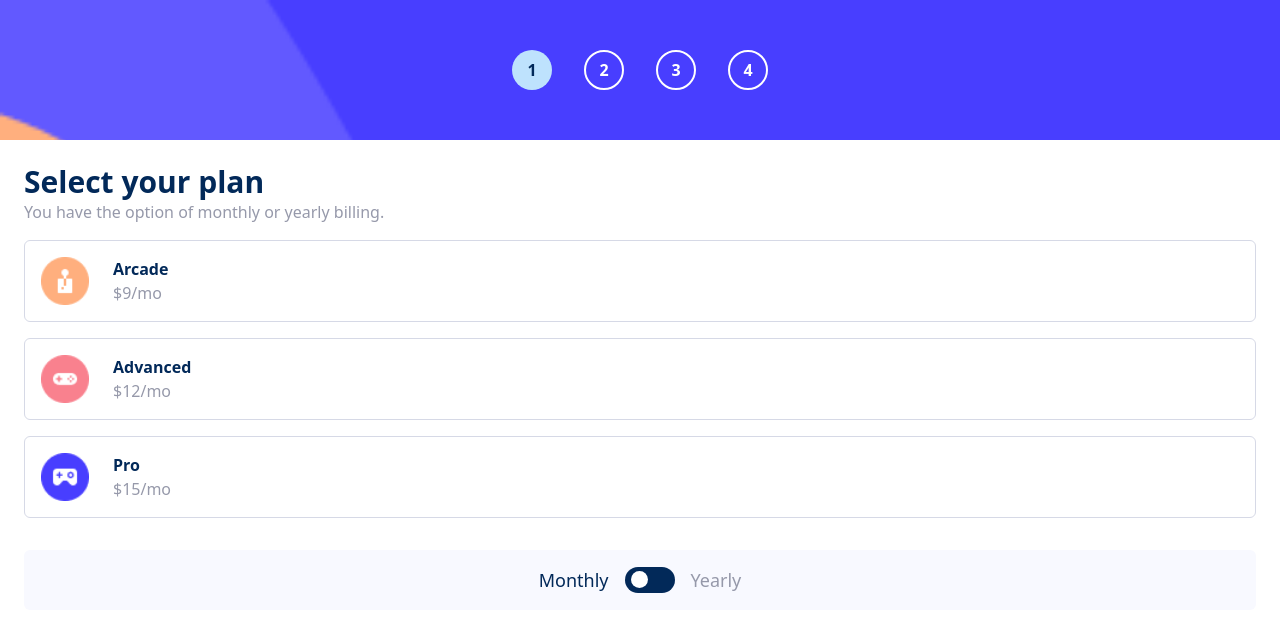
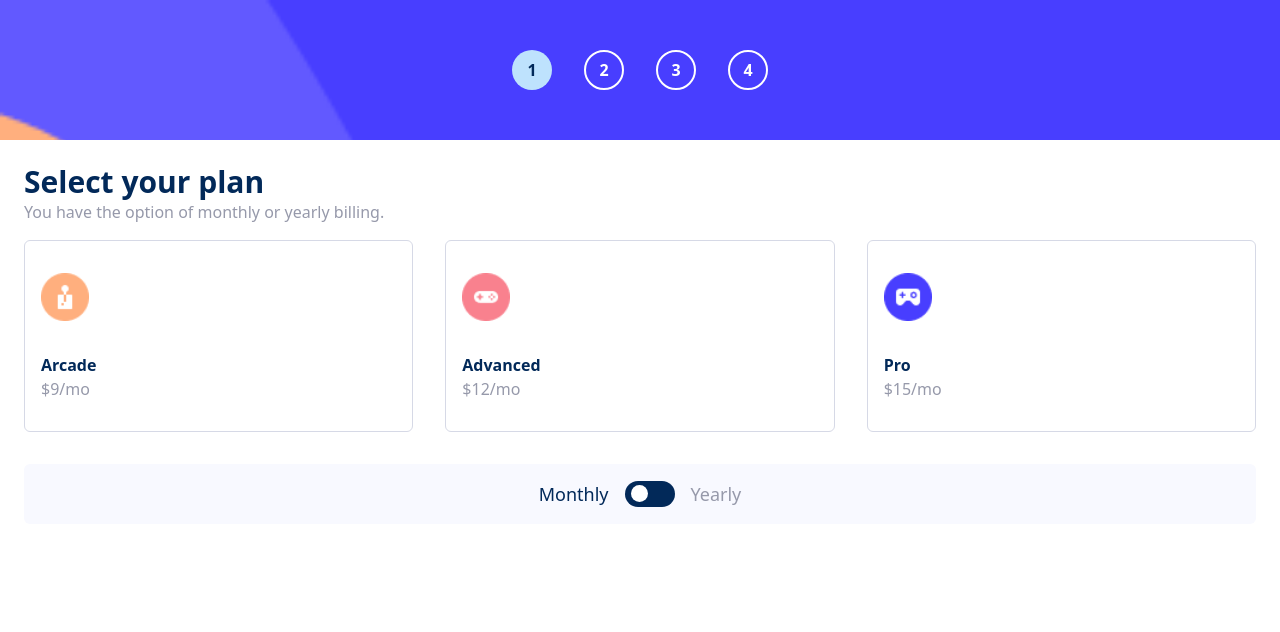
Before and after one commit to elizabet-bagdasaryan/multi-step-form, a React (Vite) app: page /plan in a window 1280 px wide. Shown: the top 632 px of the page. Built offline with nearby package versions, Linux system fonts and the light colour scheme.

Commit message:
style: add responsiveness

```diff
--- a/src/Pages/Add.tsx
+++ b/src/Pages/Add.tsx
@@ -1,11 +1,28 @@
+import { useState } from "react";
+
 function Add(){
+  const [clickedService, setClickedService] = useState(false);
+  const [clickedStorage, setClickedStorage] = useState(false);
+  const [clickedProf, setClickedProf] = useState(false);
+
+  function handleService() {
+    setClickedService(prevState => !prevState)
+  }
+
+  function handleStorage() {
+    setClickedStorage(prevState => !prevState)
+  }
+
+  function handleProf() {
+    setClickedProf(prevState => !prevState)
+  }
   return(
     <div className="p-6">
     <h2 className="text-3xl text-denim font-bold">Pick add-ons</h2>
     <p className="text-gray">Add-ons help enhance your gaming experience.</p>
-    <div className="flex border border-1 border-gbor rounded-md p-2 w-full items-center justify-between mt-6">
+    <div onClick={handleService} className={clickedService ? "flex border border-1 border-purple bg-lightgrey rounded-md p-2 w-full items-center justify-between mt-6":"flex border border-1 border-gbor rounded-md p-2 w-full items-center justify-between mt-6" }>
     <div className="flex items-center">
-    <input type="checkbox"  id="1" className="w-5 h-5 mr-4"/>
+    <input type="checkbox"  id="1" className="w-5 h-5 mr-4" onClick={handleService}/>
     <label htmlFor="1">
         <p className="text-denim font-bold">Online service</p>
         <p className="text-gray text-xs">Access to multiplayer games</p>
@@ -13,7 +30,7 @@ function Add(){
       </div>
       <p className="text-purple font-bold">+$1/mo</p>
     </div>
-    <div className="flex border border-1 border-gbor rounded-md p-2 w-full items-center justify-between mt-6">
+    <div onClick={handleStorage} className={clickedStorage ? "flex border border-1 border-purple bg-lightgrey rounded-md p-2 w-full items-center justify-between mt-6":"flex border border-1 border-gbor rounded-md p-2 w-full items-center justify-between mt-6" }>
     <div className="flex items-center">
     <input type="checkbox"  id="2" className="w-5 h-5 mr-4"/>
     <label htmlFor="2">
@@ -23,7 +40,7 @@ function Add(){
       </div>
       <p className="text-purple font-bold">+$2/mo</p>
     </div>
-    <div className="flex border border-1 border-gbor rounded-md p-2 w-full items-center justify-between mt-6">
+    <div onClick={handleProf} className={clickedProf ? "flex border border-1 border-purple bg-lightgrey rounded-md p-2 w-full items-center justify-between mt-6":"flex border border-1 border-gbor rounded-md p-2 w-full items-center justify-between mt-6" }>
     <div className="flex items-center">
     <input type="checkbox"  id="3" className="w-5 h-5 mr-4"/>
     <label htmlFor="3">
--- a/src/Pages/Plan/Plan.tsx
+++ b/src/Pages/Plan/Plan.tsx
@@ -26,11 +26,12 @@ function Plan(){
 
     <h2 className="text-3xl text-denim font-bold">Select your plan</h2>
     <p className="text-gray">You have the option of monthly or yearly billing.</p>
+    <div className="md:flex ">
     <div
     onClick={() => handlePlan(1)}
-    className={clickedPlan === 1 ? "flex w-full border border-1 border-purple bg-lightgrey rounded-md p-4 mt-4" : "flex w-full border border-1 border-gbor rounded-md p-4 mt-4"}
+    className={ clickedPlan === 1 ? "flex w-full border border-1 border-purple bg-lightgrey rounded-md p-4 mt-4 md:h-48 md:block   mr-8" : "flex w-full border border-1 border-gbor rounded-md p-4 mt-4 md:h-48 md:block   mr-8"}
     >
-<img src={Arcade} className="w-12 h-12 mr-6"/>
+<img src={Arcade} className="w-12 h-12 mr-6 md:mt-4 mb-8"/>
 <div>
     <p className="text-denim font-bold">Arcade</p>
     { billing ? (
@@ -44,8 +45,8 @@ function Plan(){
 
     </div>
     <div onClick={() => handlePlan(2)}
-    className={clickedPlan === 2 ? "flex w-full border border-1 border-purple bg-lightgrey rounded-md p-4 mt-4" : "flex w-full border border-1 border-gbor rounded-md p-4 mt-4"}>
-<img src={Advanced} className="w-12 h-12 mr-6"/>
+    className={clickedPlan === 2 ? "flex w-full border border-1 border-purple bg-lightgrey rounded-md p-4 mt-4 md:h-48 md:block   mr-8" : "flex w-full border border-1 border-gbor rounded-md p-4 mt-4 md:block mr-8"}>
+<img src={Advanced} className="w-12 h-12 mr-6 md:mt-4 mb-8"/>
 <div>
     <p className="text-denim font-bold">Advanced</p>
     { billing ? (
@@ -59,8 +60,8 @@ function Plan(){
     </div>
 
     <div onClick={() => handlePlan(3)}
-    className={clickedPlan === 3 ? "flex w-full border border-1 border-purple bg-lightgrey rounded-md p-4 mt-4" : "flex w-full border border-1 border-gbor rounded-md p-4 mt-4"}>
-<img src={Pro} className="w-12 h-12 mr-6"/>
+    className={clickedPlan === 3 ? "flex w-full border border-1 border-purple bg-lightgrey rounded-md p-4 mt-4 md:h-48 md:block  " : "flex w-full border border-1 border-gbor rounded-md p-4 mt-4 md:block "}>
+<img src={Pro} className="w-12 h-12 mr-6 md:mt-4 mb-8"/>
 <div>
     <p className="text-denim font-bold">Pro</p>
     { billing ? (
@@ -69,6 +70,7 @@ function Plan(){
       <p className="text-gray font-medium">$15/mo</p>
     )}
     <p className={billing ? "visible text-denim text-sm" : "hidden"}> 2 months free</p>
+</div>
 </div>
 </div>
 <div className="flex items-center bg-bgray rounded-md p-2 w-full  justify-center mt-8">
```
